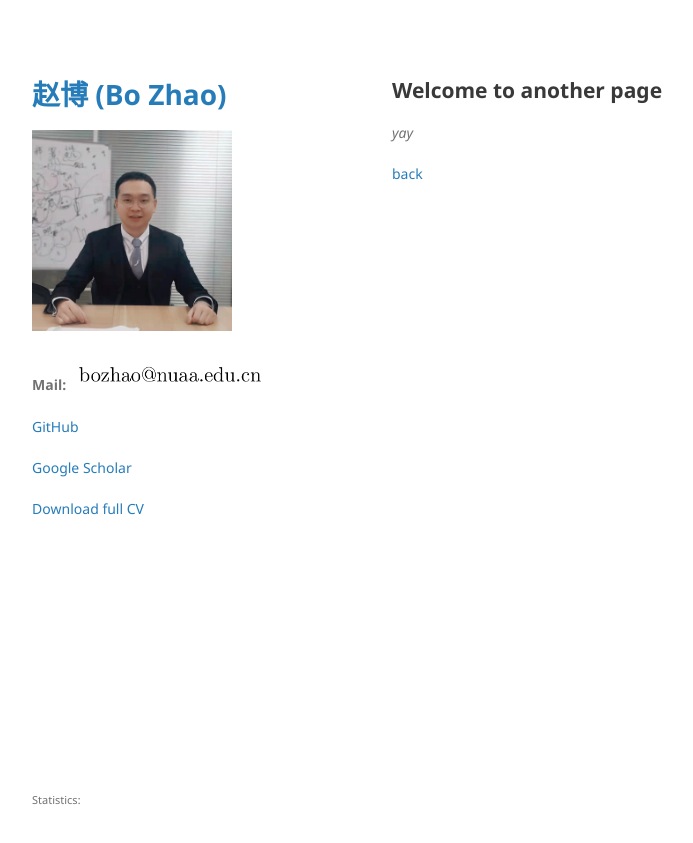
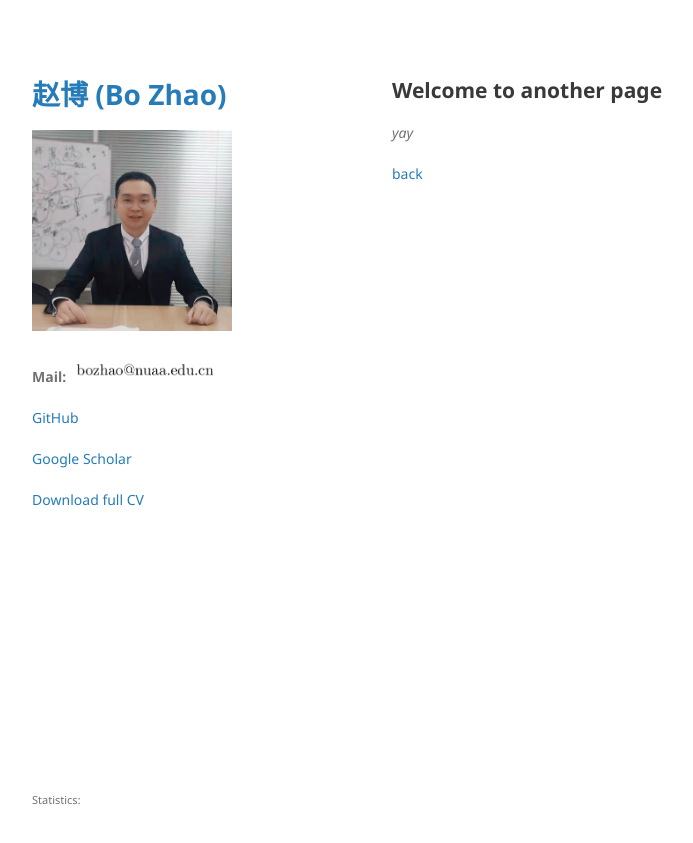
Before and after one commit to BorisZhao/BorisZhao.github.io, a Jekyll site: the page built from another-page.md, in a window 1280 px wide. Shown: the top 843 px of the page, without its empty margins (178-871 px from the left). Built offline with Jekyll 4.4.1, drawn with Linux system fonts in a browser that asks for light colours; a script that is not in the unit is left out; the repository's description, which GitHub fills in, is left out; our own code applies the rules of GitHub Pages for plain Markdown files.

Commit message:
Update default.html

```diff
--- a/_layouts/default.html
+++ b/_layouts/default.html
@@ -27,7 +27,7 @@
         {% endif %}
 
         {% if site.github.is_user_page %}
-        <p><b>Mail:</b> <img src="./Images/corres_addr.png" width=200px /></p>
+        <p><b>Mail:</b> <img src="./Images/corres_addr.png" width=150px /></p>
         <p class="view"><a href="{{ site.github.owner_url }}">GitHub</a></p>
         <p class="view"><a href="https://scholar.google.com/citations?hl=zh-CN&user=PlySqb0AAAAJ">Google Scholar</a></p>
         <p class="view"><a href="./CV/Bo_Zhao_resume.pdf">Download full CV</a></p>
```
